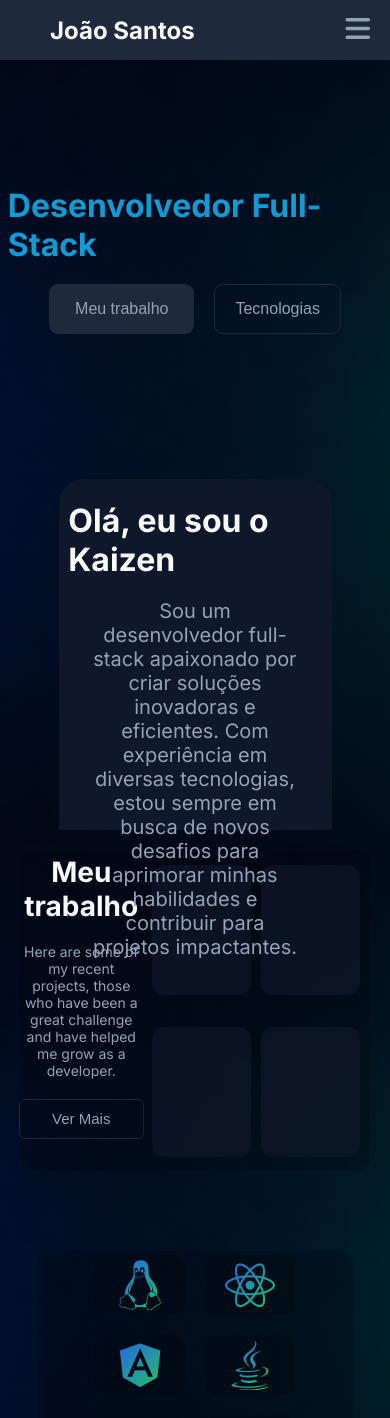
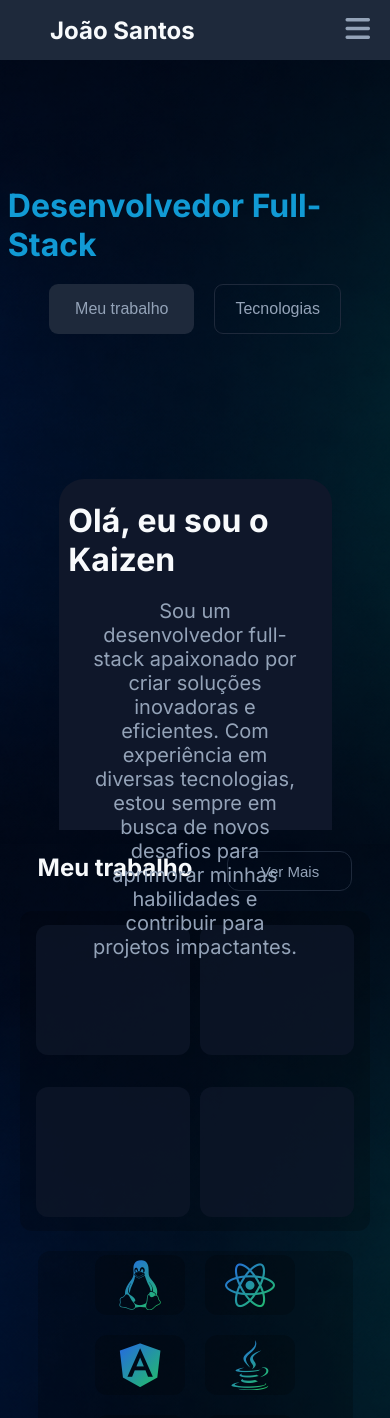
Before and after one commit to JoaoSantosK/portfolio, a React (Vite) app: page / in a window 390 px wide. Shown: the top 1418 px of the page. Built offline with nearby package versions, Linux system fonts and the light colour scheme.

Commit message:
Adjust & add of elements
Ajuste e adição de elementos para melhor identificação de seção para painéis mobile com adição de titulo e botão para substituir o botão de info-card.
Ajustes também no responsivo do info-card e projects (ao chegar em 980px)

```diff
--- a/src/components/TechSection/TechSection.jsx
+++ b/src/components/TechSection/TechSection.jsx
@@ -10,19 +10,19 @@ const TechSection = () => {
             </div>
             <div className="divisor"></div>
             <div className="techs">
-                    <div className="tech-single"><i class="fa-brands fa-linux"></i></div>
-                    <div className="tech-single"><i class="fa-brands fa-react"></i></div>
-                    <div className="tech-single"><i class="fa-brands fa-angular"></i></div>
-                    <div className="tech-single"><i class="fa-brands fa-java"></i></div>
-                    <div className="tech-single"><i class="fa-brands fa-js"></i></div>
-                    <div className="tech-single"><i class="fa-brands fa-node-js"></i></div>
-                    <div className="tech-single"><i class="fa-brands fa-python"></i></div>
-                    <div className="tech-single"><i class="fa-brands fa-html5"></i></div>
-                    <div className="tech-single"><i class="fa-brands fa-css3-alt"></i></div>
-                    <div className="tech-single"><i class="fa-brands fa-github"></i></div>
-                    <div className="tech-single"><i class="fa-brands fa-git-alt"></i></div>
-                    <div className="tech-single"><i class="fa-brands fa-sass"></i></div>
-                    <div className="tech-single"><i class="fa-brands fa-less"></i></div>
+                    <div className="tech-single"><i className="fa-brands fa-linux"></i></div>
+                    <div className="tech-single"><i className="fa-brands fa-react"></i></div>
+                    <div className="tech-single"><i className="fa-brands fa-angular"></i></div>
+                    <div className="tech-single"><i className="fa-brands fa-java"></i></div>
+                    <div className="tech-single"><i className="fa-brands fa-js"></i></div>
+                    <div className="tech-single"><i className="fa-brands fa-node-js"></i></div>
+                    <div className="tech-single"><i className="fa-brands fa-python"></i></div>
+                    <div className="tech-single"><i className="fa-brands fa-html5"></i></div>
+                    <div className="tech-single"><i className="fa-brands fa-css3-alt"></i></div>
+                    <div className="tech-single"><i className="fa-brands fa-github"></i></div>
+                    <div className="tech-single"><i className="fa-brands fa-git-alt"></i></div>
+                    <div className="tech-single"><i className="fa-brands fa-sass"></i></div>
+                    <div className="tech-single"><i className="fa-brands fa-less"></i></div>
             </div>
         </section>
     )
--- a/src/components/WorkSection/WorkSection.css
+++ b/src/components/WorkSection/WorkSection.css
@@ -6,6 +6,7 @@ section.work-section {
     height: 400px;
     background-size: cover;
     background-position: center;
+    flex-wrap: wrap;
 }
 
 section div.info-projects {
@@ -43,6 +44,31 @@ section div.info-projects button {
 }
 
 section div.info-projects button:hover {
+    border: 1px solid white;
+    color: white;
+}
+
+.title-p {
+    color: var(--color-text);
+    margin: 0 auto;
+    padding: 0.5% 0;
+    display: none;
+}
+
+.btn-more-projects {
+    display: none;
+    width: 125px;
+    height: 40px;
+    color: var(--color-text-secondary);
+    background-color: transparent;
+    border: 1px solid var(--color-surface);
+    transition: background-color 0.8s ease, color 1s ease, border 0.8s ease;
+    border-radius: 12px;
+    font-size: 15px;
+    cursor: pointer;
+}
+
+.btn-more-projects:hover {
     border: 1px solid white;
     color: white;
 }
@@ -85,11 +111,8 @@ section div.projects .project-single:hover {
         width: 35%;
         text-align: center;
     }
-    section.work-section .info-projects h1 {
-        font-size: 28px;
-    }
-    section.work-section .info-projects p {
-        font-size: 14px;
+    section.work-section .projects {
+        width: 65%;
     }
     section.work-section .projects .project-single {
         width: 45%;
@@ -98,3 +121,27 @@ section div.projects .project-single:hover {
         display: none;
     }
 }
+
+@media screen and (max-width: 600px) {
+    section.work-section .info-projects {
+        display: none;
+    }
+    section.work-section .info-projects h1 {
+        font-size: 28px;
+    }
+    section.work-section .info-projects p {
+        font-size: 14px;
+    }
+    .title-p {
+        display: block;
+    }
+    .btn-more-projects {
+        display: block;
+        margin: 0 auto;
+        margin-bottom: 20px;
+    }
+    section.work-section .projects{
+        width: 100%;
+        border-radius: 12px;
+    }
+}
--- a/src/components/WorkSection/WorkSection.jsx
+++ b/src/components/WorkSection/WorkSection.jsx
@@ -8,6 +8,8 @@ const WorkSection = () => {
                 <p>Here are some of my recent projects, those who have been a great challenge and have helped me grow as a developer.</p>
                 <button>Ver Mais</button>
             </div>
+            <h1 className="title-p">Meu trabalho</h1>
+            <button className="btn-more-projects">Ver Mais</button>
             <div className="projects">
                 <div className="project-single"></div>
                 <div className="project-single"></div>
```
